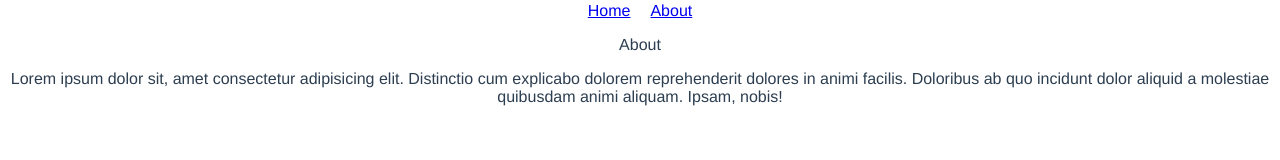
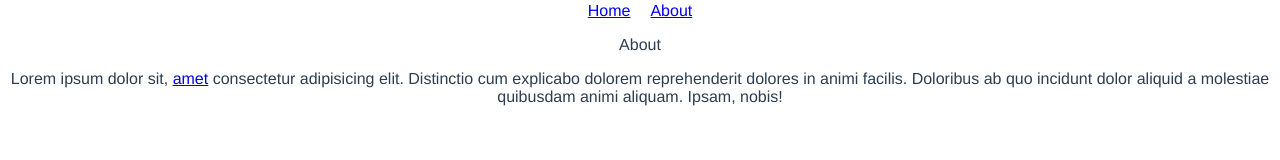
Before and after one commit to Arifkarimm/vue-i18n-starter, a Vue app: page /en/about in a window 1280 px wide. Shown: the part 126-286 px from the top of the page. Built offline with nearby package versions, Linux system fonts and the light colour scheme.

Commit message:
how to set link in json file

```diff
--- a/src/components/About.vue
+++ b/src/components/About.vue
@@ -1,7 +1,7 @@
 <template>
   <div>
     <p>{{ $t("about.title") }}</p>
-    <p>{{ $t("about.content") }}</p>
+    <p v-html="$t('about.content')" />
   </div>
 </template>
 
@@ -9,4 +9,8 @@
 export default {};
 </script>
 
-<style scoped></style>
+<style scoped>
+.test {
+  color: tomato;
+}
+</style>
--- a/src/components/Home.vue
+++ b/src/components/Home.vue
@@ -2,7 +2,7 @@
   <div>
     <h2>Home</h2>
     <p>{{ $t("about.title") }}</p>
-    <p>{{ $t("about.content") }}</p>
+    <p v-html="$t('about.content')" />
   </div>
 </template>
 
@@ -10,4 +10,8 @@
 export default {};
 </script>
 
-<style scoped></style>
+<style scoped>
+.test {
+  color: tomato;
+}
+</style>
--- a/src/locales/en.json
+++ b/src/locales/en.json
@@ -5,6 +5,6 @@
   },
   "about": {
     "title": "About",
-    "content": "Lorem ipsum dolor sit, amet consectetur adipisicing elit. Distinctio cum explicabo dolorem reprehenderit dolores in animi facilis. Doloribus ab quo incidunt dolor aliquid a molestiae quibusdam animi aliquam. Ipsam, nobis!"
+    "content": "Lorem ipsum dolor sit, <a href='#' class='test'>amet</a> consectetur adipisicing elit. Distinctio cum explicabo dolorem reprehenderit dolores in animi facilis. Doloribus ab quo incidunt dolor aliquid a molestiae quibusdam animi aliquam. Ipsam, nobis!"
   }
 }
--- a/src/locales/fr.json
+++ b/src/locales/fr.json
@@ -5,6 +5,6 @@
   },
   "about": {
     "title": "About France",
-    "content": "Lorem ipsum dolor sit, amet consectetur adipisicing elit. Distinctio cum explicabo dolorem reprehenderit dolores in animi facilis. Doloribus ab quo incidunt dolor aliquid a molestiae quibusdam animi aliquam. Ipsam, nobis!"
+    "content": "Lorem ipsum dolor sit, <a href='#' class='test'>amet</a> consectetur adipisicing elit. Distinctio cum explicabo dolorem reprehenderit dolores in animi facilis. Doloribus ab quo incidunt dolor aliquid a molestiae quibusdam animi aliquam. Ipsam, nobis!"
   }
 }
```
